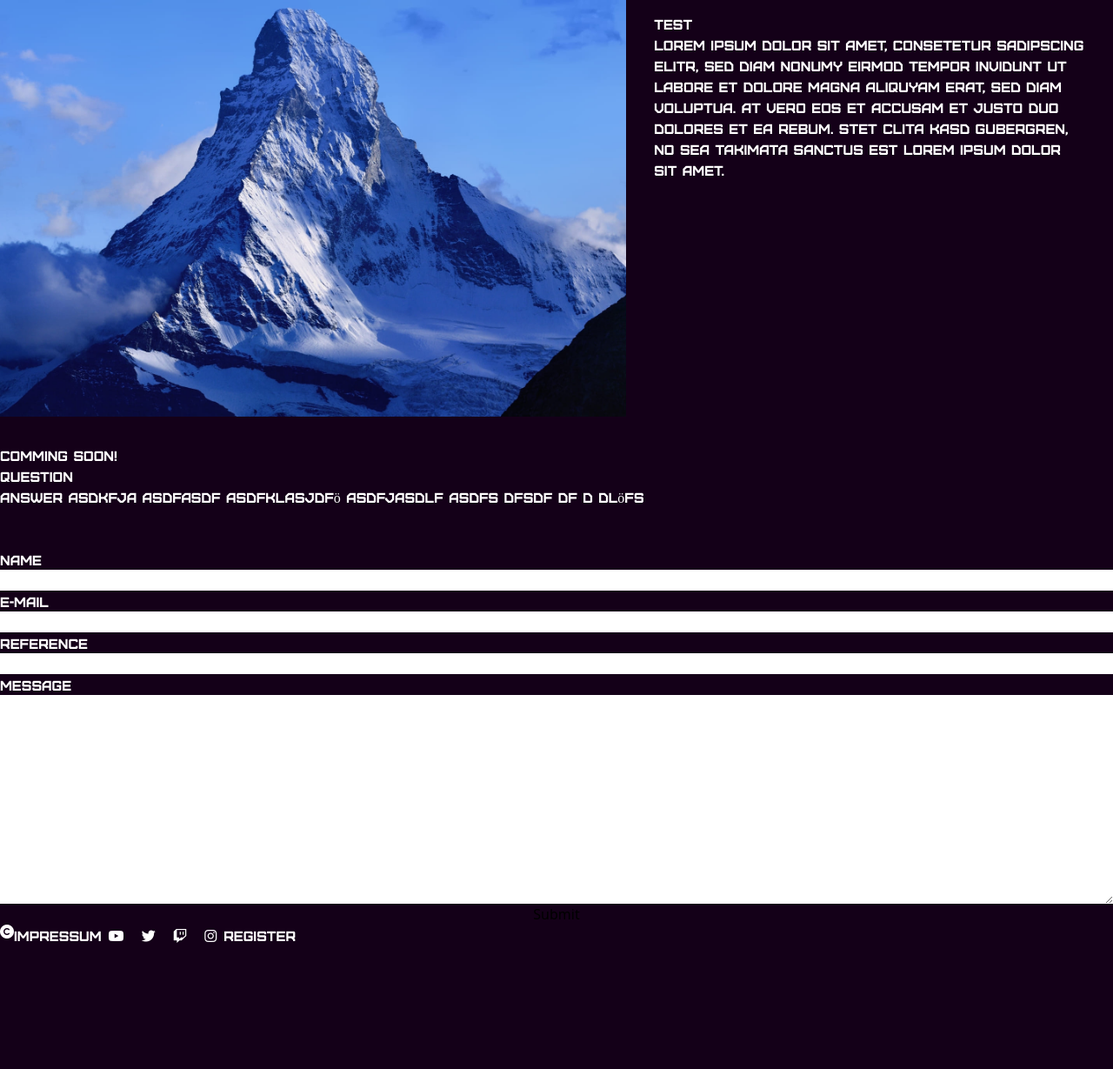
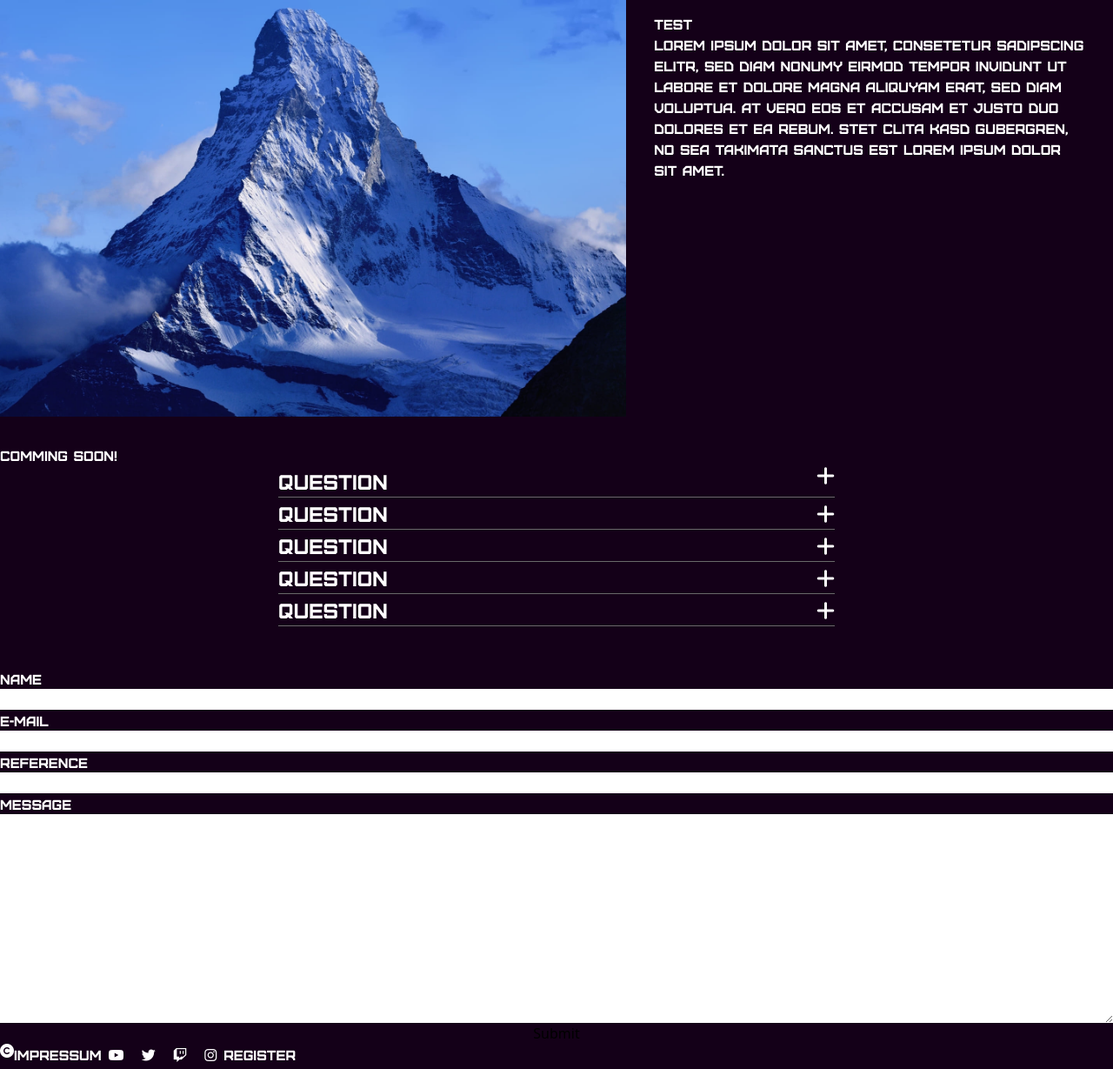
Before and after one commit to JonTron23/Binary, a PHP site: page / in a window 1280 px wide. Shown: the part 2401-3630 px from the top of the page at 87% size. Before the commit the page ends 3485 px from the top, so only its background shows below. Run offline with PHP 8.4, Linux system fonts and the light colour scheme; some libraries are stand-ins or nearby versions.

Commit message:
faq with taccordion

```diff
--- a/files/css/style.css
+++ b/files/css/style.css
@@ -234,3 +234,23 @@ label a {
   .player_img img {
       height: 80%;
   }
+
+
+.faq_header {
+    display: flex;
+    justify-content: space-between;
+    border-bottom: 1px solid rgb(105, 105, 105);
+    font-size: 1.5rem;
+}
+.faq_footer.inactive {
+    max-height: 0;
+    overflow: hidden;
+    opacity: 0;
+}
+ .faq_footer.active {
+     max-height: 100%;
+     overflow: auto;
+     opacity: 1;
+     padding-bottom: 1rem;
+     padding-top: 0.5rem;
+ }
--- a/index.php
+++ b/index.php
@@ -171,23 +171,86 @@
         <section id="partner">
             <h1>COMMING SOON!</h1>
         </section>
-        <section id="qa">
-            <ul id="faq_list">
+        <section id="qa" class="flex justify-center">
+            <ul id="faq_list" class="w-1/2 flex flex-col items-center">
                 <li class="faq_element">
                     <div class="faq_header">
                         <div class="question">
-                            <div><h2>question</h2></div>
+                        <h2>question</h2>
+                        </div>
 
+                            <i class="fa-solid fa-plus"></i>
+
+                    </div>
+                    <div class="faq_footer inactive">
+                        <div class="answer">
+                            <p>answer asdkfja asdfasdf asdfklasjdfö asdfjasdlf asdfs dfsdf df d dlöfs</p>
                         </div>
                     </div>
-                    <div class="faq_footer">
+                </li>
+                <li class="faq_element">
+                    <div class="faq_header">
+                        <div class="question">
+                        <h2>question</h2>
+                        </div>
+                        <div class="accordion">
+                            <i class="fa-solid fa-plus"></i>
+                        </div>
+                    </div>
+                    <div class="faq_footer inactive">
+                        <div class="answer">
+                            <p>answer asdkfja asdfasdf asdfklasjdfö asdfjasdlf asdfs dfsdf df d dlöfs</p>
+                        </div>
+                    </div>
+                </li>
+                <li class="faq_element">
+                    <div class="faq_header">
+                        <div class="question">
+                        <h2>question</h2>
+                        </div>
+                        <div class="accordion">
+                            <i class="fa-solid fa-plus"></i>
+                        </div>
+                    </div>
+                    <div class="faq_footer inactive">
+                        <div class="answer">
+                            <p>answer asdkfja asdfasdf asdfklasjdfö asdfjasdlf asdfs dfsdf df d dlöfs</p>
+                        </div>
+                    </div>
+                </li>
+                <li class="faq_element">
+                    <div class="faq_header">
+                        <div class="question">
+                        <h2>question</h2>
+                        </div>
+                        <div class="accordion">
+                            <i class="fa-solid fa-plus"></i>
+                        </div>
+                    </div>
+                    <div class="faq_footer inactive">
+                        <div class="answer">
+                            <p>answer asdkfja asdfasdf asdfklasjdfö asdfjasdlf asdfs dfsdf df d dlöfs</p>
+                        </div>
+                    </div>
+                </li>
+                <li class="faq_element">
+                    <div class="faq_header">
+                        <div class="question">
+                        <h2>question</h2>
+                        </div>
+                        <div class="accordion">
+                            <i class="fa-solid fa-plus"></i>
+                        </div>
+                    </div>
+                    <div class="faq_footer inactive">
                         <div class="answer">
                             <p>answer asdkfja asdfasdf asdfklasjdfö asdfjasdlf asdfs dfsdf df d dlöfs</p>
                         </div>
                     </div>
                 </li>
             </ul>
-
+        </section>
+        <section id="contact">
             <form action="send_email.php" method="post" class="flex flex-col">
                 <label for="name">Name</label>
                     <input type="text" name="name" required>
@@ -239,6 +302,15 @@
             modal.style.display = "none";
         }
         }
+
+
+
+        //open faq
+        $('.faq_element').click(function() {
+            $('.faq_element>.faq_footer.active').toggleClass('active inactive');
+            $(this).children('.faq_footer').toggleClass('inactive active');
+            $(this).children('.fa_solid').toggleClass('fa-plus fa-minus');
+        })
     </script>
 </body>
 </html>
```
